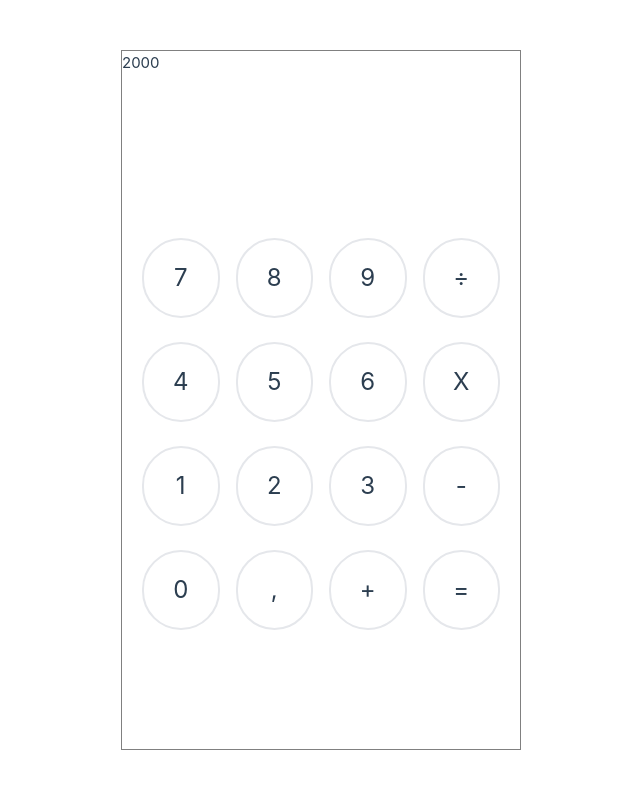
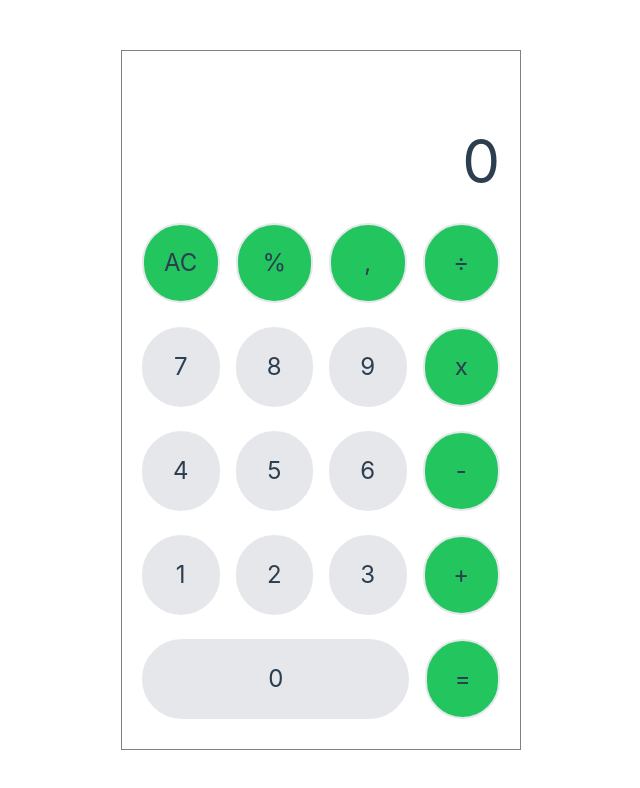
Before and after one commit to catakkio/innocv-calculator, a Vue app: page / in a window 1280 px wide. Shown: the top 788 px of the page, without its empty margins (119-759 px from the left). Built offline with nearby package versions, Linux system fonts and the light colour scheme.

Commit message:
Visual improvements

```diff
--- a/src/components/Calculator/Calculator.vue
+++ b/src/components/Calculator/Calculator.vue
@@ -2,7 +2,7 @@
   <div>
     <div class="calculator-container">
       <div class="w-full h-full">
-        <calculator-display class="h-1/4" value="2000" />
+        <calculator-display class="h-1/5" value="0" />
         <calculator-keyboard />
       </div>
     </div>
--- /dev/null
+++ b/src/components/Calculator/_components/BtnNumber.vue
@@ -0,0 +1,23 @@
+<template>
+  <p
+    class="flex justify-center items-center h-20 border-2 border-solid rounded-full text-2xl cursor-pointer bg-gray-200 hover:bg-gray-300 active:bg-gray-400 focus:outline-none focus:ring focus:ring-gray-500"
+    :class="size === 'double' ? 'w-72' : 'w-20'"
+  >
+    {{ value }}
+  </p>
+</template>
+
+<script>
+export default {
+  props: {
+    value: {
+      type: Number,
+      required: true,
+    },
+    size: {
+      type: String,
+      required: false,
+    },
+  },
+};
+</script>
--- /dev/null
+++ b/src/components/Calculator/_components/BtnOperator.vue
@@ -0,0 +1,18 @@
+<template>
+  <p
+    class="flex justify-center items-center h-20 w-20 border-2 border-solid rounded-full text-2xl cursor-pointer bg-green-500 hover:bg-green-600 active:bg-green-700 focus:outline-none focus:ring focus:ring-green-300"
+  >
+    {{ value }}
+  </p>
+</template>
+
+<script>
+export default {
+  props: {
+    value: {
+      type: String,
+      required: true,
+    },
+  },
+};
+</script>
--- a/src/components/Calculator/_components/CalculatorButton.vue
+++ /dev/null
@@ -1,20 +0,0 @@
-<template>
-  <p
-    class="flex justify-center items-center h-20 w-20 border-2 border-solid rounded-full text-2xl"
-  >
-    {{ value }}
-  </p>
-</template>
-
-<script>
-export default {
-  props: {
-    value: {
-      type: String,
-      required: true,
-    },
-  },
-};
-</script>
-
-<style></style>
--- a/src/components/Calculator/_components/CalculatorDisplay.vue
+++ b/src/components/Calculator/_components/CalculatorDisplay.vue
@@ -1,6 +1,8 @@
 <template>
-  <div>
-    {{ value }}
+  <div class="flex items-end justify-end mb-5 px-5">
+    <p class="text-6xl">
+      {{ value }}
+    </p>
   </div>
 </template>
 
@@ -12,6 +14,13 @@ export default {
       required: true,
     },
   },
+  // methods: {
+  //   onClickButton(event) {
+  //     if(typeof value === Number){
+  //       this.$emit("number", value);
+  //     }
+  //   },
+  // },
 };
 </script>
 
--- a/src/components/Calculator/_components/CalculatorKeyboard.vue
+++ b/src/components/Calculator/_components/CalculatorKeyboard.vue
@@ -1,40 +1,45 @@
 <template>
   <div>
     <div class="flex space-x-4 px-5 py-3">
-      <calculator-button :value="7" />
-      <calculator-button :value="8" />
-      <calculator-button :value="9" />
-      <calculator-button value="÷" />
+      <btn-operator value="AC" />
+      <btn-operator value="%" />
+      <btn-operator value="," />
+      <btn-operator value="÷" />
     </div>
 
     <div class="flex space-x-4 px-5 py-3">
-      <calculator-button :value="4" />
-      <calculator-button :value="5" />
-      <calculator-button :value="6" />
-      <calculator-button value="X" />
+      <btn-number :value="7" />
+      <btn-number :value="8" />
+      <btn-number :value="9" />
+      <btn-operator value="x" />
     </div>
 
     <div class="flex space-x-4 px-5 py-3">
-      <calculator-button :value="1" />
-      <calculator-button :value="2" />
-      <calculator-button :value="3" />
-      <calculator-button value="-" />
+      <btn-number :value="4" />
+      <btn-number :value="5" />
+      <btn-number :value="6" />
+      <btn-operator value="-" />
     </div>
 
     <div class="flex space-x-4 px-5 py-3">
-      <calculator-button :value="0" />
-      <calculator-button value="," />
-      <calculator-button value="+" />
-      <calculator-button value="=" />
+      <btn-number :value="1" />
+      <btn-number :value="2" />
+      <btn-number :value="3" />
+      <btn-operator value="+" />
+    </div>
+    <div class="flex space-x-4 px-5 py-3">
+      <btn-number :value="0" size="double" />
+      <btn-operator class="items-right" value="=" />
     </div>
   </div>
 </template>
 
 <script>
-import CalculatorButton from "./CalculatorButton.vue";
+import BtnNumber from "./BtnNumber.vue";
+import BtnOperator from "./BtnOperator.vue";
 
 export default {
-  components: { CalculatorButton },
+  components: { BtnNumber, BtnOperator },
 };
 </script>
 
```
Also changed, not shown: 1 other file (tests, documents, lock files or other folders).
